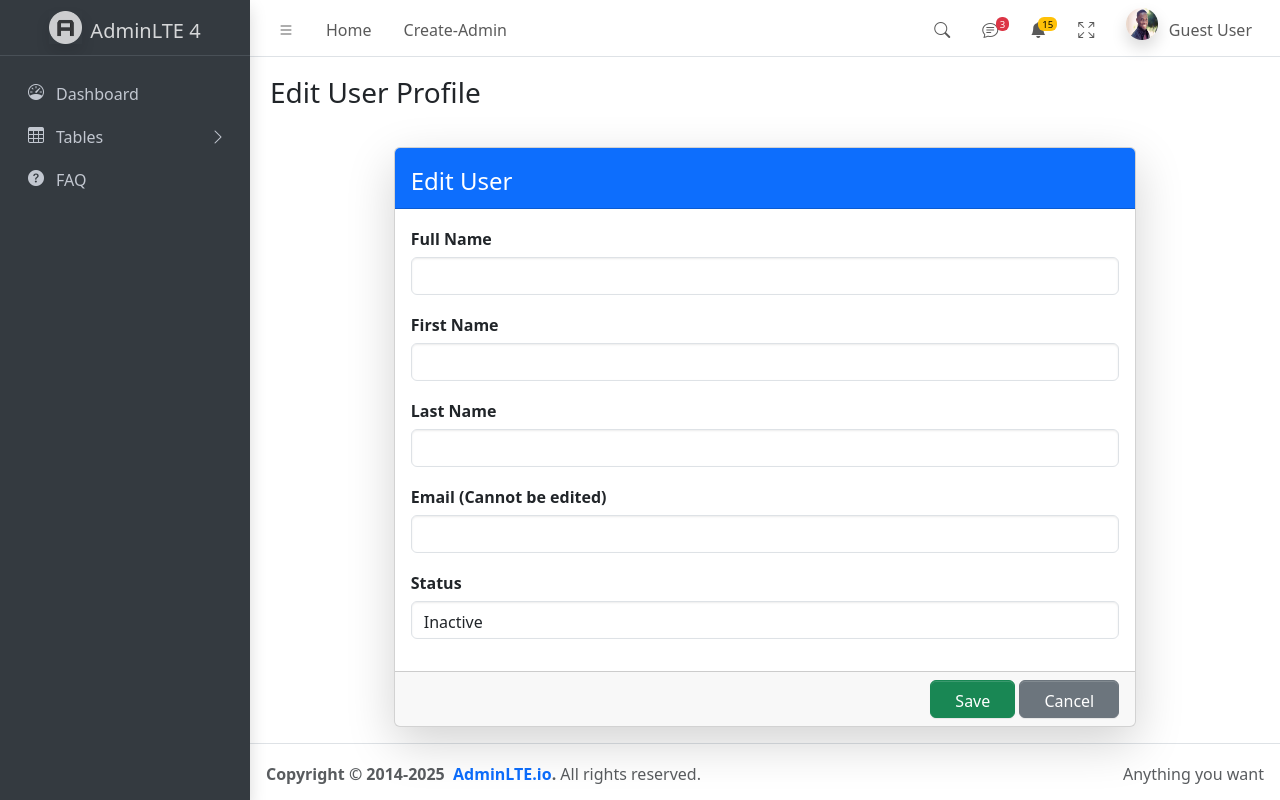
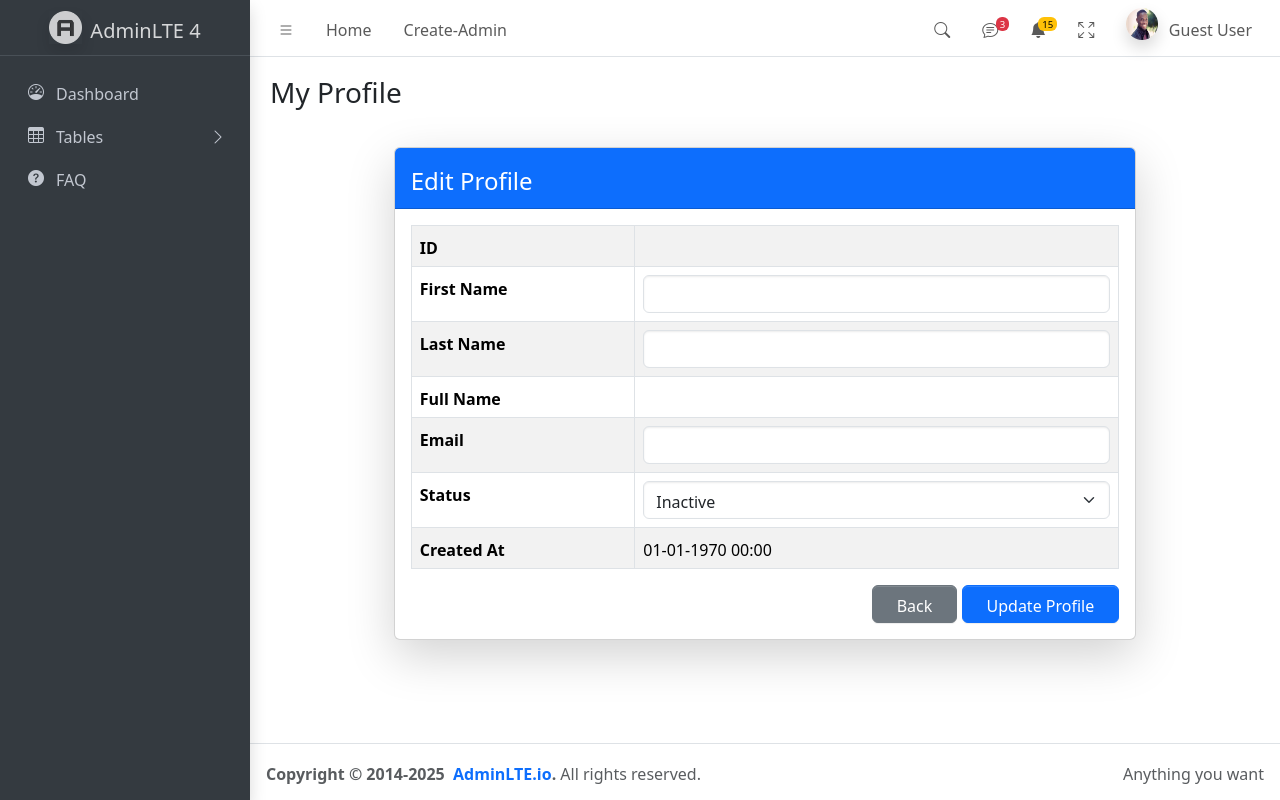
Before and after one commit to Sidram-dev/ci3, a CodeIgniter app: page /ci3/index.php/new_admin/profile in a window 1280 px wide. Run offline with CodeIgniter, Linux system fonts and the light colour scheme; the visitor is signed in with stand-in values (Sample User, id 1); data that the repository does not hold is empty.

Commit message:
4th commit befor manger task

```diff
--- a/application/controllers/New_admin.php
+++ b/application/controllers/New_admin.php
@@ -21,41 +21,59 @@ class New_admin extends CI_Controller {
         $this->load->view('new_admin');
     }
 
-    // Profile page (logged-in user)
+
+    // Show profile of logged-in user
     public function profile() {
-        $id = $this->session->userdata('user_id');
-        if(!$id) redirect('register/login');
+        $user_id = $this->session->userdata('user_id');
 
-        $data['user'] = $this->User_model->getUserById($id);
+        if (!$user_id) {
+            redirect('login'); // Redirect if not logged in
+        }
+
+        $data['user'] = $this->User_model->getUserById($user_id);
+        $data['title'] = "My Profile | AdminLTE";
+
+
         $this->load->view('profile', $data);
+
     }
 
-    // 👉 EDIT PAGE LOAD --- URL: /new_admin/edit/10
-  public function edit($id) {
-        $data['user'] = $this->User_model->getUserById($id);
-        $this->load->view('edit_user', $data);
+    // Update profile
+    public function update_profile() {
+        $user_id = $this->session->userdata('user_id');
+        if (!$user_id) redirect('login');
+
+        // Validate input
+        $this->form_validation->set_rules('first_name', 'First Name', 'required|trim');
+        $this->form_validation->set_rules('last_name', 'Last Name', 'required|trim');
+
+        if ($this->form_validation->run() == FALSE) {
+            $this->profile();
+            return;
+        }
+
+        $first_name = $this->input->post('first_name', TRUE);
+        $last_name  = $this->input->post('last_name', TRUE);
+           $status  = $this->input->post('status', TRUE);
+        $full_name  = $first_name . ' ' . $last_name;
+
+        $updated = $this->User_model->updateUser($user_id, $first_name, $last_name, $full_name,$status);
+
+        if ($updated) {
+            $this->session->set_flashdata('success', 'Profile updated successfully!');
+        } else {
+            $this->session->set_flashdata('error', 'Failed to update profile!');
+        }
+
+        redirect('New_admin/profile');
     }
 
-    // 👉 UPDATE USER --- URL: /new_admin/update/10
-    public function update($id)
-    {
-        $updateData = [
-            'full_name'  => $this->input->post('full_name'),
-            'first_name' => $this->input->post('first_name'),
-            'last_name'  => $this->input->post('last_name'),
-            'email' => $this->input->post('email'),
 
-            'status'     => $this->input->post('status'),
-        ];
 
-        $this->db->where('id', $id);
-        $this->db->update('users', $updateData);
 
-        $this->session->set_flashdata('success', 'User Updated Successfully!');
-        redirect('/new_admin/profile');
-    }
 
-    // Save new user
+
+
     public function save() {
         $data = [
             'full_name'  => $this->input->post('full_name'),
--- a/application/models/User_model.php
+++ b/application/models/User_model.php
@@ -92,10 +92,4 @@ public function getUsersLimit($limit, $offset)
 }
 
 
-
-
-
-
-
-
 }
--- a/application/views/navigation/headernav.php
+++ b/application/views/navigation/headernav.php
@@ -171,7 +171,7 @@
                    <img src="<?= base_url('assets/images/profile.jpg'); ?>"
                              class="rounded-circle shadow" alt="User Image">
                    <p>
-     <?= isset($user) && isset($user->full_name) ? $user->full_name : 'Guest User'; ?> - Web Developer
+    <?= isset($user) ? html_escape($user->full_name) : 'Guest User'; ?>- Web Developer
      <small>Member since Nov. 2023</small>
    </p>
                 </li>
@@ -195,7 +195,8 @@
                 <!--end::Menu Body-->
                 <!--begin::Menu Footer-->
                 <li class="user-footer">
-                  <a href="#" class="btn btn-default btn-flat">Profile</a>
+                <a href="<?= site_url('New_admin/profile'); ?>" class="btn btn-default btn-flat">Profile</a>
+
                   <a href="<?= site_url('register/logout'); ?>" class="btn btn-default btn-flat float-end">Sign out</a>
 
                 </li>
--- a/application/views/profile.php
+++ b/application/views/profile.php
@@ -1,6 +1,7 @@
 <?php $this->load->view('header'); ?>
 
 <body class="layout-fixed fixed-header fixed-footer sidebar-expand-lg bg-body-tertiary">
+
 <div class="app-wrapper">
 
     <!-- HEADER NAV -->
@@ -9,12 +10,13 @@
     <!-- SIDEBAR -->
     <?php $this->load->view('navigation/sidebar'); ?>
 
+    <!-- MAIN CONTENT -->
     <main class="app-main">
 
-        <!-- PAGE HEADER -->
+        <!-- PAGE TITLE -->
         <div class="app-content-header">
             <div class="container-fluid">
-                <h3 class="mb-0">Edit User Profile</h3>
+                <h3 class="mb-0">My Profile</h3>
             </div>
         </div>
 
@@ -22,69 +24,95 @@
         <div class="app-content">
             <div class="container-fluid">
 
-                <!-- FORM OPEN -->
-                <?= form_open("new_admin/update/" . $user->id); ?>
+                <!-- FLASH MESSAGES -->
+                <?php if($this->session->flashdata('success')): ?>
+                    <div class="alert alert-success"><?= $this->session->flashdata('success'); ?></div>
+                <?php endif; ?>
+                <?php if($this->session->flashdata('error')): ?>
+                    <div class="alert alert-danger"><?= $this->session->flashdata('error'); ?></div>
+                <?php endif; ?>
 
-                <!-- CSRF -->
-                <input type="hidden"
-                       name="<?= $this->security->get_csrf_token_name(); ?>"
-                       value="<?= $this->security->get_csrf_hash(); ?>">
+                <!-- FORM VALIDATION ERRORS -->
+                <?php echo validation_errors('<div class="alert alert-danger">', '</div>'); ?>
 
+                <!-- PROFILE CARD -->
                 <div class="card shadow-lg w-75 mx-auto mt-4">
 
                     <div class="card-header bg-primary text-white">
-                        <h4 class="mb-0">Edit User</h4>
+                        <h4 class="mb-0">Edit Profile</h4>
                     </div>
 
                     <div class="card-body">
 
-                        <div class="mb-3">
-                            <label class="form-label fw-bold">Full Name</label>
-                            <input type="text" name="full_name" class="form-control"
-                                   value="<?= $user->full_name ?>">
-                        </div>
+                        <form method="post" action="<?= site_url('New_admin/update_profile'); ?>">
 
-                        <div class="mb-3">
-                            <label class="form-label fw-bold">First Name</label>
-                            <input type="text" name="first_name" class="form-control"
-                                   value="<?= $user->first_name ?>">
-                        </div>
+                            <!-- CSRF Token -->
+                            <input type="hidden" name="<?= $this->security->get_csrf_token_name(); ?>"
+                                   value="<?= $this->security->get_csrf_hash(); ?>">
 
-                        <div class="mb-3">
-                            <label class="form-label fw-bold">Last Name</label>
-                            <input type="text" name="last_name" class="form-control"
-                                   value="<?= $user->last_name ?>">
-                        </div>
+                            <table class="table table-bordered table-striped mb-0">
 
-                    <div class="mb-3">
-    <label class="form-label fw-bold">Email (Cannot be edited)</label>
+                                <tr>
+                                    <th>ID</th>
+                                    <td><?= $user->id; ?></td>
+                                </tr>
 
-    <!-- Readonly visible input -->
-    <input type="email" class="form-control" value="<?= $user->email ?>" readonly>
+                                <tr>
+                                    <th>First Name</th>
+                                    <td>
+                                        <input type="text" name="first_name" class="form-control"
+                                               value="<?= html_escape($user->first_name); ?>" required>
+                                    </td>
+                                </tr>
 
-    <!-- Hidden actual input (submitted to controller) -->
-    <input type="hidden" name="email" value="<?= $user->email ?>">
-</div>
+                                <tr>
+                                    <th>Last Name</th>
+                                    <td>
+                                        <input type="text" name="last_name" class="form-control"
+                                               value="<?= html_escape($user->last_name); ?>" required>
+                                    </td>
+                                </tr>
 
+                                <tr>
+                                    <th>Full Name</th>
+                                    <td><?= html_escape($user->first_name . ' ' . $user->last_name); ?></td>
+                                </tr>
 
-                        <div class="mb-3">
-                            <label class="form-label fw-bold">Status</label>
-                            <select name="status" class="form-control">
-                                <option value="1" <?= $user->status == 1 ? 'selected' : '' ?>>Active</option>
-                                <option value="0" <?= $user->status == 0 ? 'selected' : '' ?>>Inactive</option>
-                            </select>
-                        </div>
+                                <tr>
+                                    <th>Email</th>
+                                    <td>
+                                        <input type="email" class="form-control"
+                                               value="<?= html_escape($user->email); ?>" readonly>
+                                    </td>
+                                </tr>
+
+                                <tr>
+                                    <th>Status</th>
+                                    <td>
+                                        <select name="status" class="form-select">
+                                            <option value="1" <?= $user->status == 1 ? 'selected' : ''; ?>>Active</option>
+                                            <option value="0" <?= $user->status == 0 ? 'selected' : ''; ?>>Inactive</option>
+                                        </select>
+                                    </td>
+                                </tr>
+
+                                <tr>
+                                    <th>Created At</th>
+                                    <td><?= date('d-m-Y H:i', strtotime($user->created_at)); ?></td>
+                                </tr>
+
+                            </table>
+
+                            <div class="text-end mt-3">
+                                <a href="<?= site_url('tabels'); ?>" class="btn btn-secondary px-4">Back</a>
+                                <button type="submit" class="btn btn-primary px-4">Update Profile</button>
+                            </div>
+
+                        </form>
 
                     </div>
 
-                    <div class="card-footer text-end">
-                        <button type="submit" class="btn btn-success px-4">Save</button>
-                        <a href="<?= site_url('new_admin/profile'); ?>" class="btn btn-secondary px-4">Cancel</a>
-                    </div>
-
                 </div>
-
-                <?= form_close(); ?>
 
             </div>
         </div>
@@ -95,6 +123,6 @@
     <?php $this->load->view('navigation/footer'); ?>
 
 </div>
+
 </body>
-
 <?php $this->load->view('footer'); ?>
```
Also changed, not shown: application/controllers/Tabels.php (+7 -0 lines), application/views/details.php (added, +98 -0 lines).
